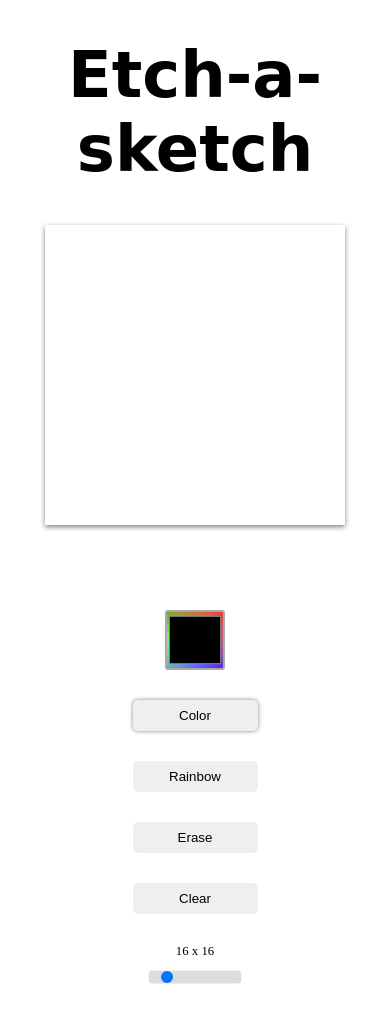
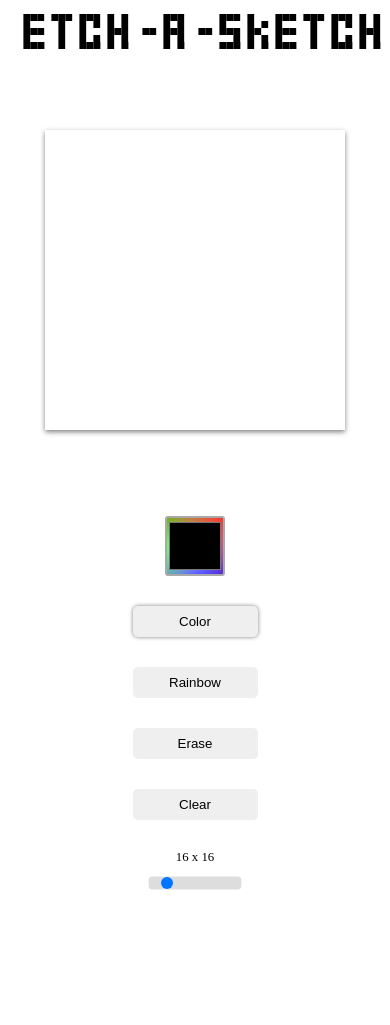
Before and after one commit to idinyte/etch-a-sketch, a plain HTML site: page index.html in a window 390 px wide. Drawn offline with Linux system fonts and the light colour scheme; a web font is replaced by a local one.

Commit message:
added fancy title

```diff
--- a/index.html
+++ b/index.html
@@ -6,7 +6,7 @@
 </head>
 <body>
   <header>
-    <h1 id="title">Etch-a-sketch</h1>
+    <div class="title"></div> <!--Managed by js-->
   </header>
   <main>
     <div class="UI">
--- a/script.js
+++ b/script.js
@@ -18,7 +18,7 @@ function setColor(){
             break;
         case mode.rainbow:
             this.classList.remove("erase");
-            this.style.backgroundColor = "#"+Math.floor(Math.random()*16777215).toString(16);
+            this.style.backgroundColor = randomColor();
             break;
         case mode.erase:
             this.classList.add("erase");
@@ -27,6 +27,9 @@ function setColor(){
     }
 }
 
+function randomColor(){
+    return "#"+Math.floor(Math.random()*16777215).toString(16);
+}
 //creating grid
 function updateSliderText(){
     sliderText.textContent = `${gridSlider.value} x ${gridSlider.value}`;
@@ -75,6 +78,7 @@ function onButtonPress(){
             colorPicker.type = "color";
             colorPicker.value = colorPicker.value;
             colorPicker.removeAttribute("disabled");
+            colorTitle(false);
             break;
         case "rainbow":
             buttons.forEach(button => button.classList.remove("selected"))
@@ -84,6 +88,7 @@ function onButtonPress(){
             colorPicker.type = "";
             tempColorValue = colorPicker.value;
             colorPicker.value = "";
+            colorTitle(true);
             break;
         case "erase":
             buttons.forEach(button => button.classList.remove("selected"))
@@ -100,3 +105,45 @@ const buttons = document.querySelectorAll('button');
 buttons.forEach(button => button.addEventListener("click", onButtonPress))
 
 const colorPicker = document.querySelector("#color-picker");
+
+//fancy title decoration
+const titleContainer = document.querySelector(".title");
+let letterDict = {"E":[2,1,0,4,8,9,10,12,16,17,18], "T":[0,1,2,5,9,13,17], "C":[6,2,1,0,4,8,12,16,17,18,14], "H":[0,4,8,12,16,2,6,9,10,14,18,9], "A":[16,12,8,4,0,1,2,6,10,14,18,9], "S":[2,1,0,4,8,9,10,14,18,17,16], "K":[0,4,8,12,16,6,9,14,18], "-":[9,10]}
+let titleArray = "ETCH-A-SKETCH".split("");
+titleContainer.setAttribute("style", `grid-template-columns:repeat(${titleArray.length}, 1fr)`);
+
+titleArray.forEach(generateTitleLetters);
+
+function generateTitleLetters(letter){
+    const letterBox = document.createElement("div");
+    letterBox.classList.add("letterBox");
+    letterBox.setAttribute("style", `display:grid;grid-template-columns:repeat(4, 1fr);grid-template-rows:repeat(5,1fr);`);
+    titleContainer.append(letterBox);
+    for(let i = 0; i<19; i++){
+        const letterGrid = document.createElement("div");
+        letterDict[letter].includes(i) ? setTimeout(function(){colorAfterDelay(letterGrid)}, (letterDict[letter].indexOf(i)*800)/(letterDict[letter].length)) : letterGrid.style.backgroundColor = "white";
+        letterGrid.style.width = "10px";
+        letterGrid.style.height = "10px";
+        letterBox.appendChild(letterGrid);
+    }
+}
+
+function colorAfterDelay(letterGrid){
+    letterGrid.style.backgroundColor = "black";
+}
+
+function colorTitle(isModeRainbow){
+    for (let i = 0; i < titleContainer.childElementCount; i++) {
+        letterDict[titleArray[i]].forEach( function(child){
+        if(isModeRainbow)
+        {
+            Math.random() < 0.25 ? titleContainer.childNodes[i].childNodes[child].style.backgroundColor = randomColor() : titleContainer.childNodes[i].childNodes[child].style.backgroundColor = "black";
+        }
+        else
+        {
+                titleContainer.childNodes[i].childNodes[child].style.backgroundColor = "black";
+        }
+        }
+        )
+    }
+}
--- a/style.css
+++ b/style.css
@@ -8,10 +8,13 @@
     padding: 0;
 }
 
-#title{
-    font-size: 64px;
-    font-family: 'MonteCarlo', cursive;
-    padding: 0.6em 0;
+.title{
+    display: grid;
+    width: 520px;
+    height: 50px;
+    margin-left: 50%;
+    transform: translateX(-50%);
+    padding: 20px 0 20px 0;
 }
 
 main{
@@ -20,7 +23,7 @@ main{
     justify-content: flex-start;
     gap: 125px;
     max-width: 1200px;
-    margin: 0 auto;
+    margin: 80px auto;
 }
 
 body{
@@ -145,4 +148,8 @@ button {
         linear-gradient(127deg, rgba(0,255,0,.8), rgba(0,255,0,0) 70.71%),
         linear-gradient(336deg, rgba(0,0,255,.8), rgba(0,0,255,0) 70.71%);
     }
+    .title{
+        transform: scale(0.7);
+        transform-origin: -110% 0;
+    }
   }
```
